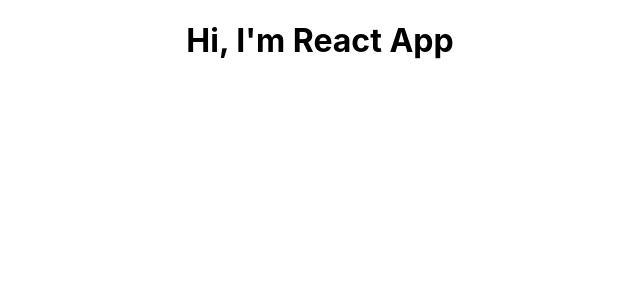
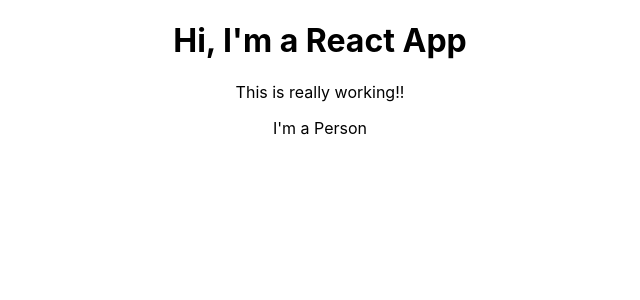
Before and after one commit to marita30/Learning_React, a React (Create React App) app: page / in a window 1280 px wide. Shown: the top 300 px of the page, without its empty margins (320-960 px from the left). Built offline with nearby package versions, Linux system fonts and the light colour scheme.

Commit message:
Agregando una carpeta llamada Person con un archivo llamado Person.js , agregando una const person retornando un parrafo luego modificamos App.js para mandar a imprimir el retunr de const al return de el imprimiendolo con una etiqueta de cierre <Person/>---- 32

```diff
--- a/src/App.js
+++ b/src/App.js
@@ -1,16 +1,20 @@
 import React, { Component } from 'react';
 // import logo from './logo.svg';
 import './App.css';
+// Agregando la function Person
+import Person from './Person/Person.js';
 
  class App extends Component {
    render(){
-     // return (
-     //   <div className="App">
-     //    <h1> Hi, I'm a React App </h1>
-     //   </div>
-     // );
+     return (
+       <div className="App">
+        <h1> Hi, I'm a React App </h1>
+        <p> This is really working!!</p>
+        <Person/>
+       </div>
+     );
 
-  return React.createElement('div',{ className: 'App'}, null, React.createElement('h1', null, 'Hi, I\'m React App') );
+  // return React.createElement('div',{ className: 'App'}, null, React.createElement('h1', null, 'Hi, I\'m React App') );
    }
 }
 
--- /dev/null
+++ b/src/Person/Person.js
@@ -0,0 +1,7 @@
+import React from 'react'
+
+const person = () => {
+  return <p> I'm a Person</p>
+};
+
+export default person;
```
